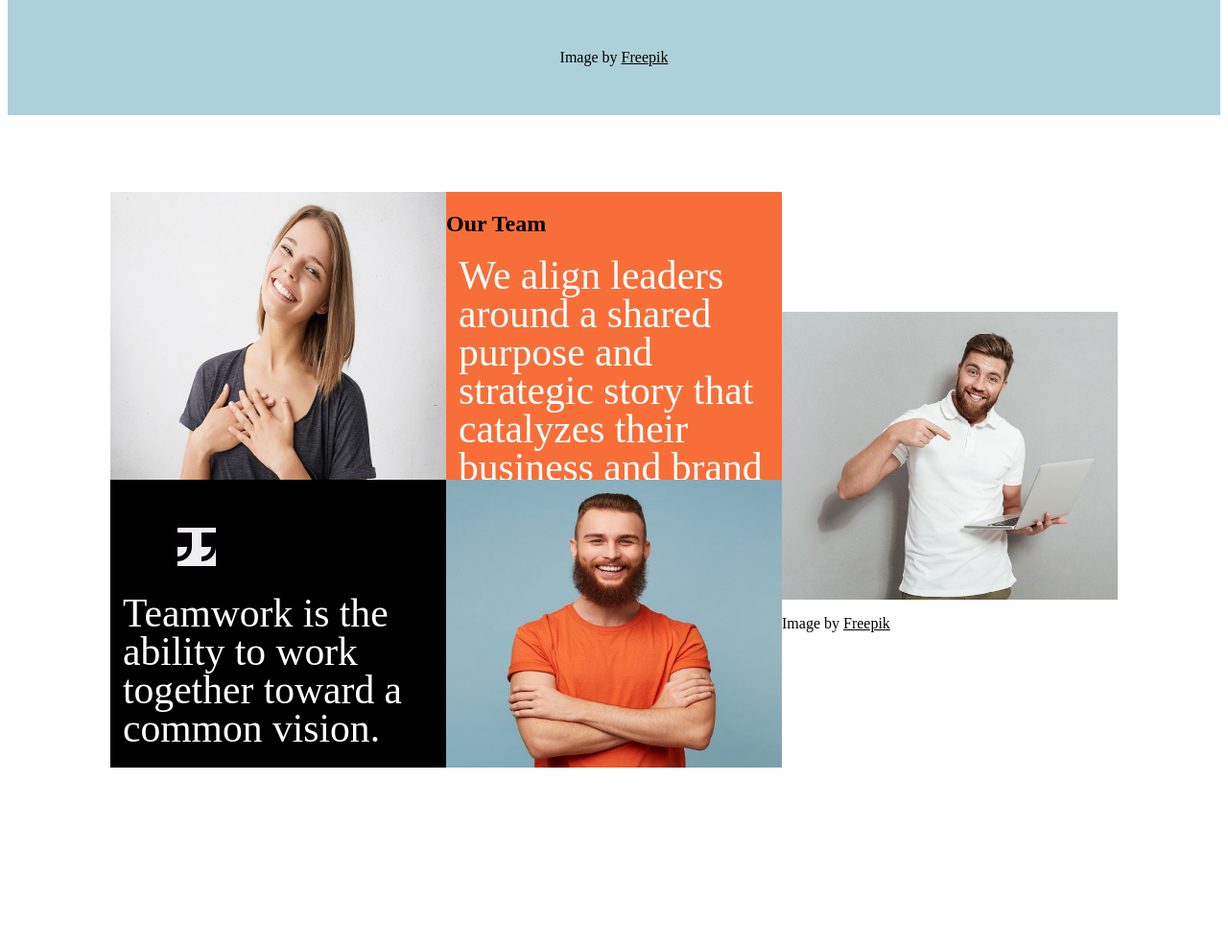
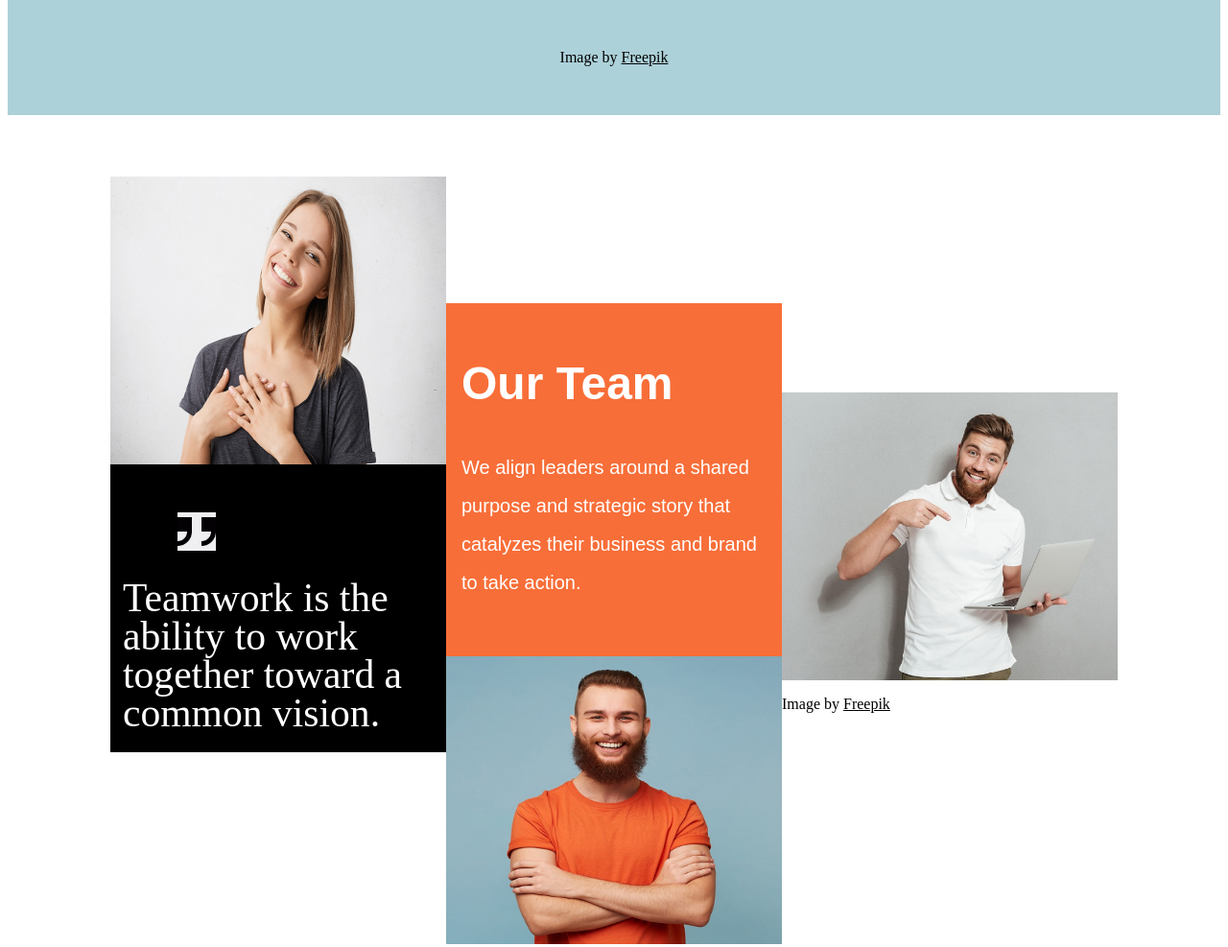
Before and after one commit to nehakrimca/business-ui, a plain HTML site: page index.html in a window 1280 px wide. Shown: the part 1520-2507 px from the top of the page at 96% size. Before the commit the page ends 2328 px from the top, so only its background shows below. Drawn offline with Linux system fonts and the light colour scheme.

Commit message:
add a section

```diff
--- a/index.html
+++ b/index.html
@@ -108,7 +108,7 @@
         <div class="test2">
           <div class="para-2">
             <h2>Our Team</h2>
-            <p class="large-text">
+            <p class="large-text-1">
               We align leaders around a shared purpose and strategic story that
               catalyzes their business and brand to take action.
             </p>
--- a/style.css
+++ b/style.css
@@ -3,10 +3,6 @@
   /* background-color: rgb(231, 7, 7); */
   /* height: 100%;
   width: 100%; */
-}
-
-.information {
-  margin-bottom: 80px;
 }
 
 .photo {
@@ -180,6 +176,8 @@
   justify-content: center;
   /* flex-direction: column; */
   align-items: center;
+  padding: 4rem 0;
+  height: 800px;
 }
 .test1 {
   background-color: #fff;
@@ -187,6 +185,7 @@
   align-items: flex-start;
   /* justify-items: flex-start; */
   flex-direction: column;
+  align-self: start;
 }
 
 .icons {
@@ -223,17 +222,32 @@
   display: flex;
   justify-items: flex-end;
   flex-direction: column;
+  align-self: end;
 }
 
 .para-2 {
   background-color: #f86e38;
-  height: 300px;
-  width: 350px;
+  height: 336px;
+  width: 318px;
+  padding: 1rem;
+}
+.para-2 h2 {
+  color: white;
+  font-size: 3rem;
+  font-family: sans-serif;
+}
+
+.large-text-1 {
+  color: white;
+  font-size: 20px;
+  font-family: sans-serif;
+  line-height: 2.5rem;
+
 }
 
 .test3 {
   background-color: #fff;
-
+  align-self: center;
   display: flex;
   justify-items: center;
   flex-direction: column;
```
